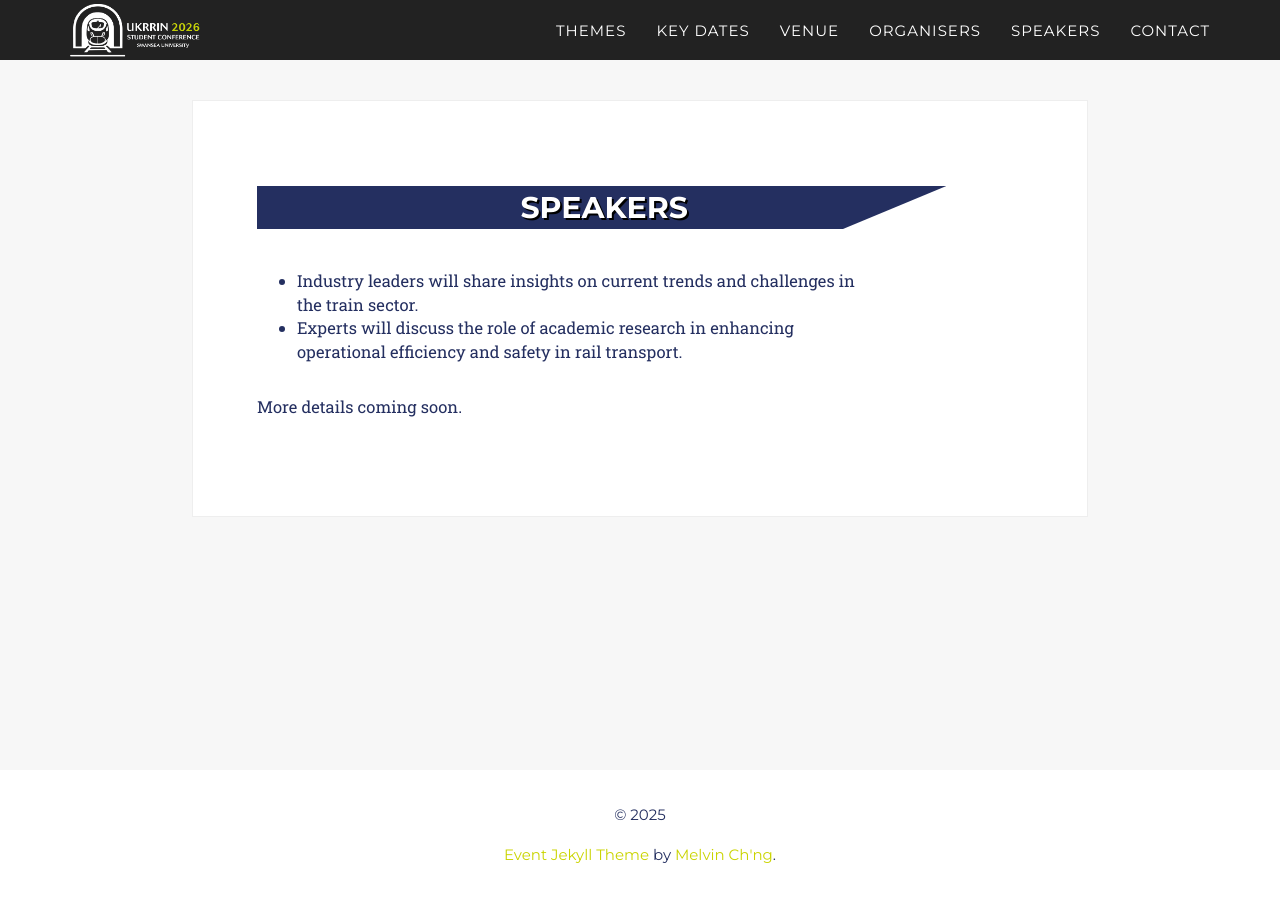
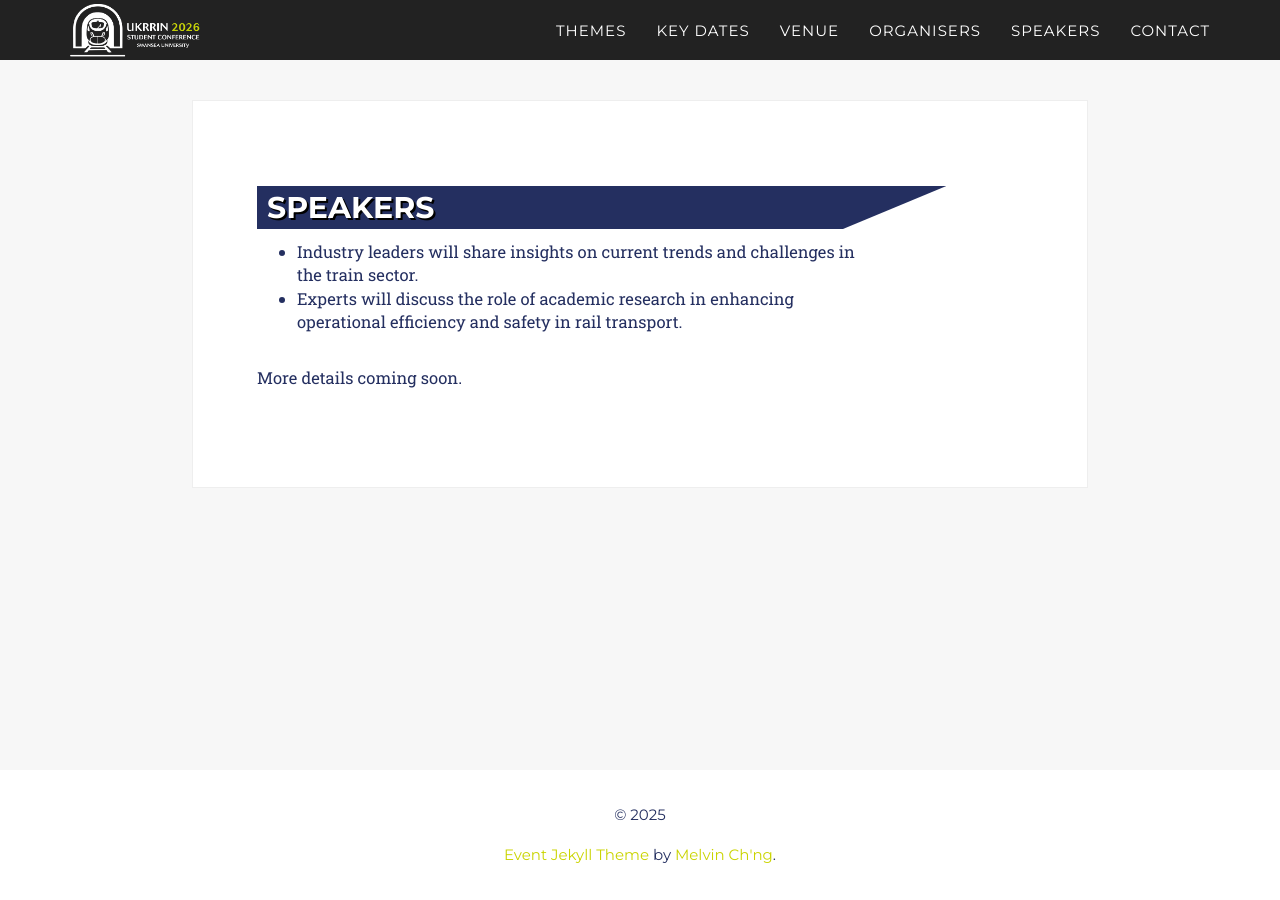
Before and after one commit to ukrrin2026swansea/ukrrin2026swansea.github.io, a Jekyll site: the page built from _2017_pages/speakers.html, in a window 1280 px wide. Built offline with Jekyll 4.4.1, drawn with Linux system fonts in a browser that asks for light colours; some web fonts are replaced.

Commit message:
Formatting edits

```diff
--- a/_2017_pages/speakers.html
+++ b/_2017_pages/speakers.html
@@ -12,7 +12,7 @@ title: Speakers
 
 
 <section id="speakers" class="black-frame about about-container about-container-top">
-  <h1 style="text-align:center; margin-bottom:40px;">Speakers</h1>
+  <h1>Speakers</h1>
   <ul style="max-width:600px; margin:0 0 30px 0; color:#242f60; font-size:1.1em; text-align:left;">
     <li>Industry leaders will share insights on current trends and challenges in the train sector.</li>
     <li>Experts will discuss the role of academic research in enhancing operational efficiency and safety in rail transport.</li>
--- a/_2017_pages/venue.html
+++ b/_2017_pages/venue.html
@@ -12,7 +12,7 @@ published: true
   );
 </script>
 
-<div class="event black-frame">
+<div class="black-frame about about-container about-container-top">
   <h1>{{ page.title }}</h1>
 
   <!-- <p>Date: 7th–9th January 2026<br />Venue: </p> -->
```
